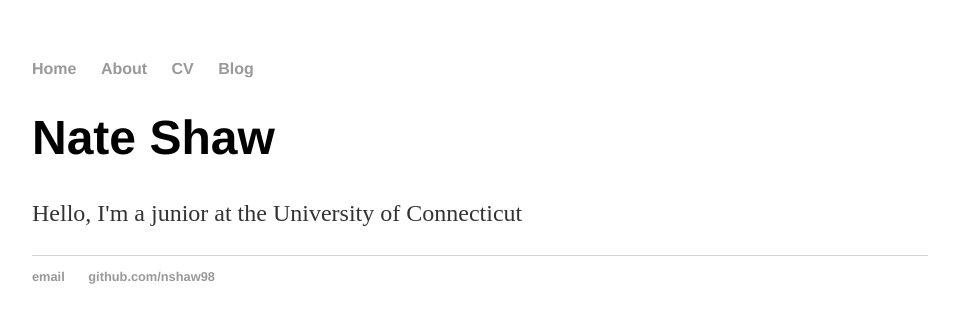
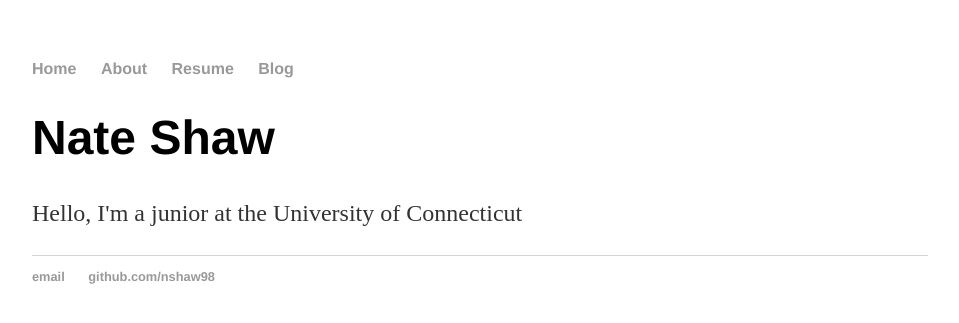
Before and after one commit to nshaw98/aboutnathan.github.io, a Jekyll site: the page built from index.html, in a window 1280 px wide. Shown: the top 323 px of the page, without its empty margins (160-1119 px from the left). Built offline with Jekyll 4.4.1, drawn with Linux system fonts in a browser that asks for light colours.

Commit message:
Update default.html

```diff
--- a/_layouts/default.html
+++ b/_layouts/default.html
@@ -10,7 +10,7 @@
 	    		<ul>
 	        		<li><a href="/">Home</a></li>
 		        	<li><a href="/about">About</a></li>
-	        		<li><a href="/cv">CV</a></li>
+	        		<li><a href="https://drive.google.com/file/d/1k0zGohSfWcsh8N1L7uih2x5f2JNgUcCm/view?usp=sharing">Resume</a></li>
 	        		<li><a href="/blog">Blog</a></li>
 	    		</ul>
 			</nav>
```
